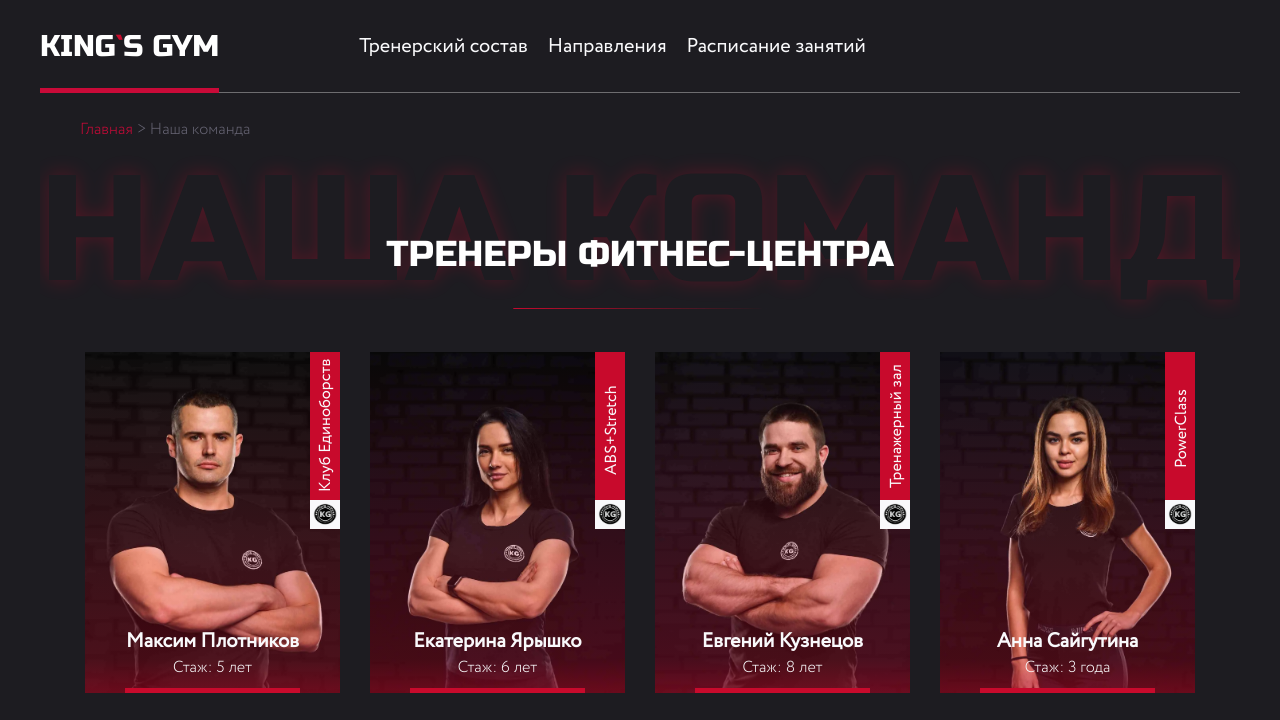
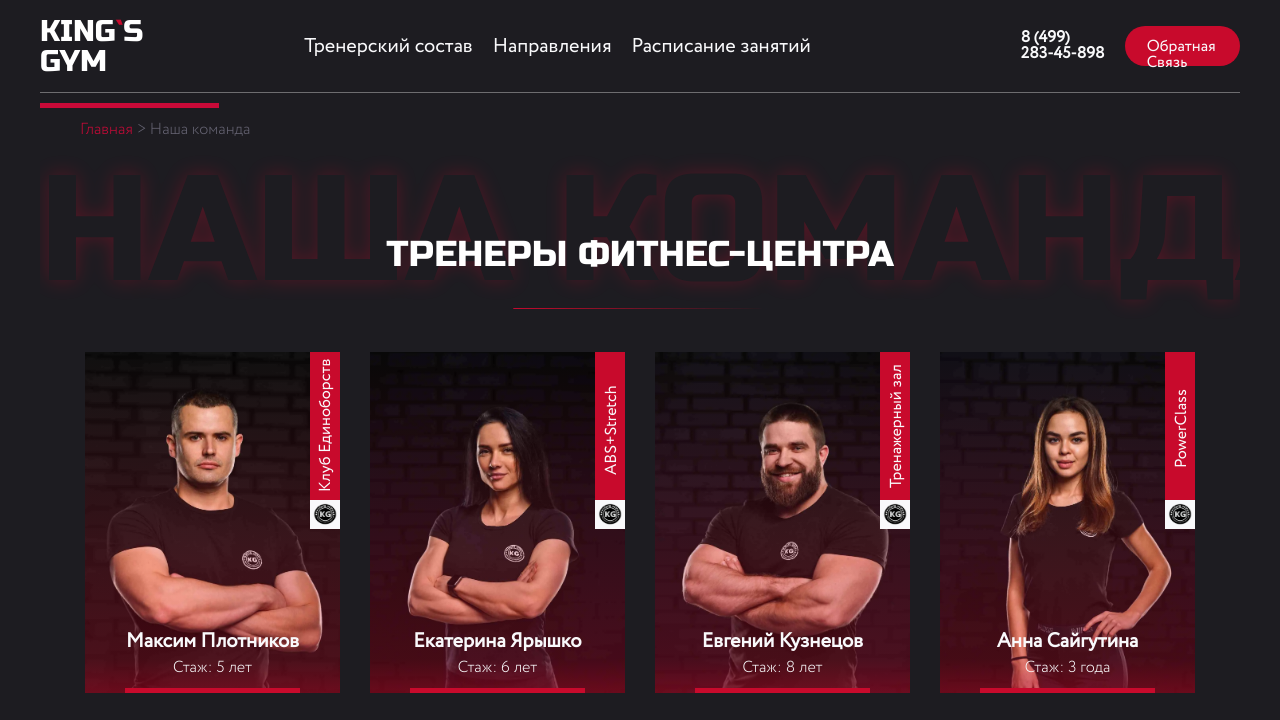
Before and after one commit to L1ghtsnake/website, a plain HTML site: page pages/coaches.html in a window 1280 px wide. Shown: the top 720 px of the page. Drawn offline with Linux system fonts and the light colour scheme.

Commit message:
фикс 1.6.2

```diff
--- a/pages/coaches.html
+++ b/pages/coaches.html
@@ -17,6 +17,10 @@
                         <a href="../pages/coaches.html">Тренерский состав</a>
                         <a href="../pages/direction.html">Направления</a>
                         <a href="../pages/schedule.html">Расписание занятий</a>
+                    </div>
+                    <div class="header_options">
+                        <p>8 (499) 283-45-898</p>
+                        <a href="#callback-modal" class="header_button">Обратная Связь</a>
                     </div>
                     <div class="hamburger_menu">
                         <input type="checkbox" id="menu-toggle">
```
